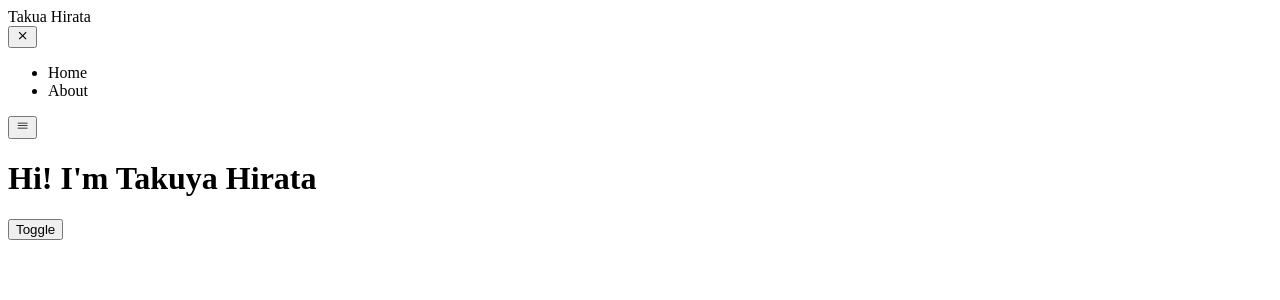
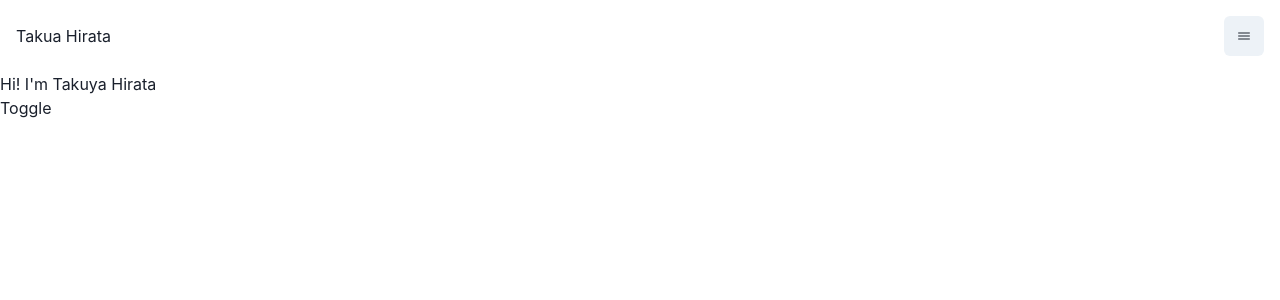
Before and after one commit to Takuya-H23/portfolio-v4, a Next.js app: page / in a window 1280 px wide. Shown: the top 300 px of the page. Built offline with nearby package versions, Linux system fonts and the light colour scheme.

Commit message:
style: drawer with chakra

```diff
--- a/components/Container.tsx
+++ b/components/Container.tsx
@@ -1,4 +1,14 @@
 import * as React from 'react'
+import {
+  Box,
+  Flex,
+  Drawer,
+  DrawerOverlay,
+  DrawerCloseButton,
+  DrawerContent,
+  IconButton,
+  DrawerBody
+} from '@chakra-ui/react'
 import { IoIosMenu, IoMdClose } from 'react-icons/io'
 
 type Props = {
@@ -13,30 +23,30 @@ export const Container = ({ children }: Props) => {
 
   return (
     <div>
-      <header className="flex justify-between p-8">
-        <div>Takua Hirata</div>
-        <nav className="">
-          {isOpen && (
-            <div className="absolute top-0 bottom-0 left-0 right-0 bg-bg-d-primary dark:bg-bg-d-primary opacity-80 z-40" />
-          )}
-          <div
-            className={`absolute top-0 right-0 bg-bg-secondary dark:bg-bg-d-secondary p-8 transform duration-200 z-50 ${
-              isOpen ? 'translate-x-0' : 'translate-x-full'
-            }`}
+      <Box as="header" p={[4]}>
+        <Flex justify="space-between" alignItems="center">
+          <div>Takua Hirata</div>
+          <IconButton
+            onClick={handleOpen}
+            aria-label="Open menu"
+            icon={<IoIosMenu />}
+          />
+          <Drawer
+            isOpen={isOpen}
+            onClose={handleClose}
+            placement="right"
+            closeOnEsc
+            closeOnOverlayClick
           >
-            <button type="button" onClick={handleClose}>
-              <IoMdClose className="text-3xl" />
-            </button>
-            <ul>
-              <li>Home</li>
-              <li>About</li>
-            </ul>
-          </div>
-          <button type="button" onClick={handleOpen}>
-            <IoIosMenu className="text-3xl" />
-          </button>
-        </nav>
-      </header>
+            <DrawerOverlay />
+            <DrawerContent>
+              <DrawerCloseButton />
+              <DrawerBody> menu</DrawerBody>
+            </DrawerContent>
+            menu
+          </Drawer>
+        </Flex>
+      </Box>
       {children}
     </div>
   )
--- a/package.json
+++ b/package.json
@@ -8,6 +8,10 @@
     "start": "next start"
   },
   "dependencies": {
+    "@chakra-ui/react": "^1.6.1",
+    "@emotion/react": "^11",
+    "@emotion/styled": "^11",
+    "framer-motion": "^4",
     "next": "latest",
     "next-themes": "^0.0.14",
     "react": "^17.0.1",
```
Also changed, not shown: pages/_app.tsx (+3 -4 lines), 1 other file (tests, documents, lock files or other folders).
